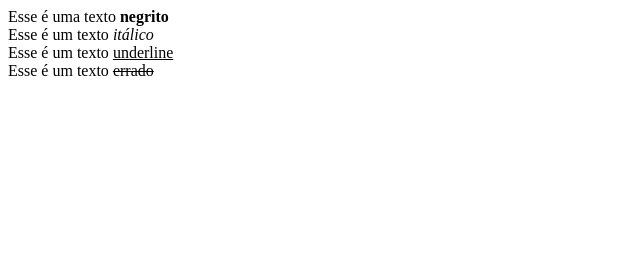
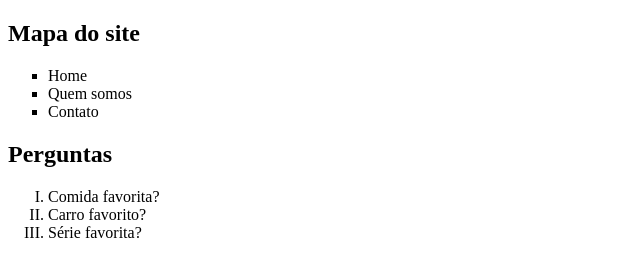
Before and after one commit to pepemesquita/CURSO-UDEMY-HTML-E-CSS, a plain HTML site: page HTML/projeto.html in a window 1280 px wide. Shown: the whole page, without its empty margins (0-640 px from the left). Drawn offline with Linux system fonts and the light colour scheme.

Commit message:
Lista ordenada e não ordenada

```diff
--- a/HTML/projeto.html
+++ b/HTML/projeto.html
@@ -7,10 +7,19 @@
     </head>
 
     <body>
-       Esse é uma texto <strong>negrito</strong><br>
-       Esse é um texto <em>itálico</em><br>
-       Esse é um texto <u>underline</u><br>
-       Esse é um texto <strike>errado</strike><br>
-
+      <h2>Mapa do site</h2>
+      <!-- Lista não ordenada circle, disc e square-->
+      <ul type="square">
+        <li>Home</li>
+        <li>Quem somos</li>
+        <li>Contato</li>
+      </ul>
+      <h2>Perguntas</h2>
+      <!-- Lista ordenada: 1, A, a, I, i -->
+      <ol type="I">
+        <li>Comida favorita?</li>
+        <li>Carro favorito?</li>
+        <li>Série favorita?</li>
+      </ol>
     </body>
 </html>
```
